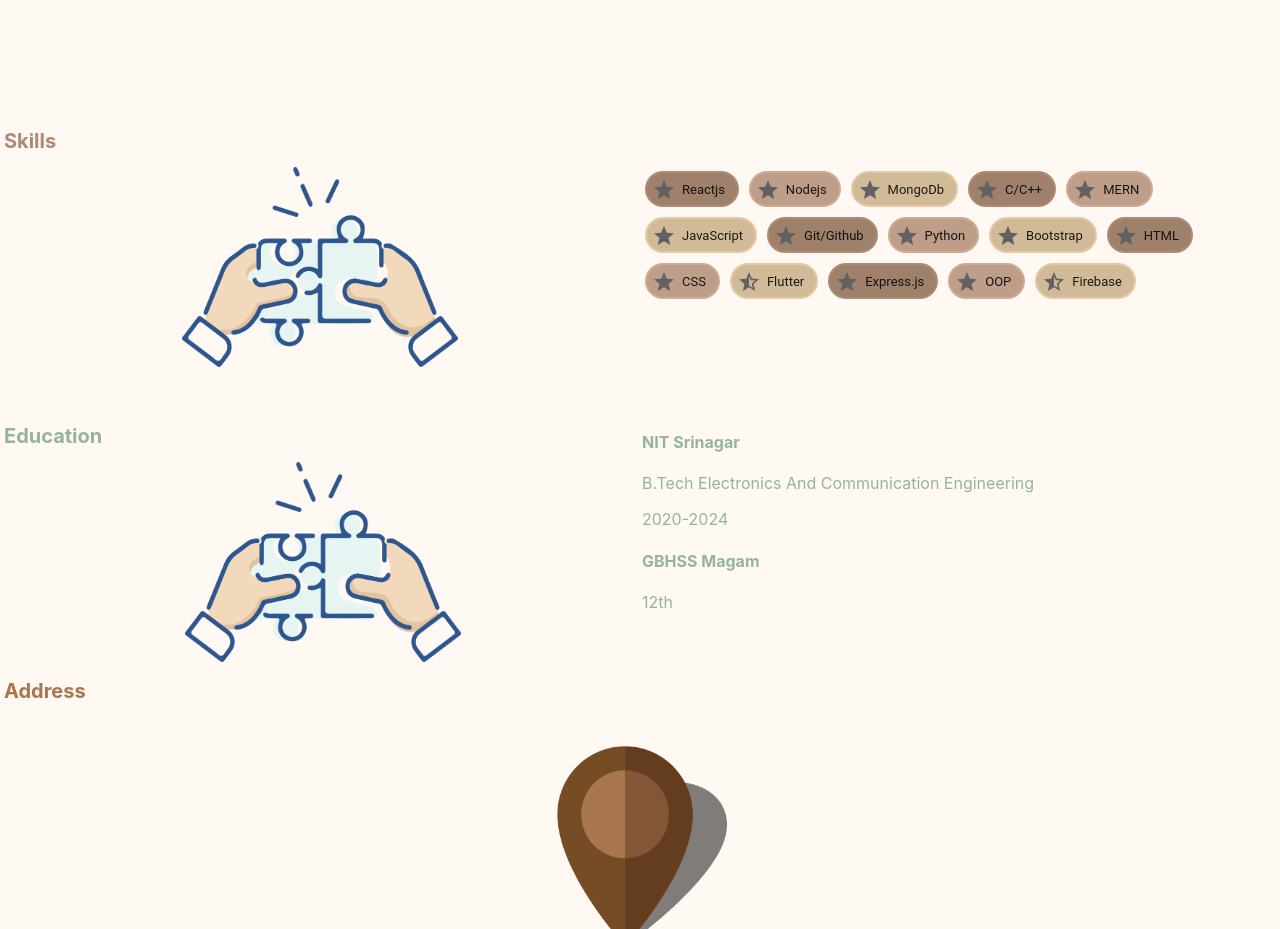
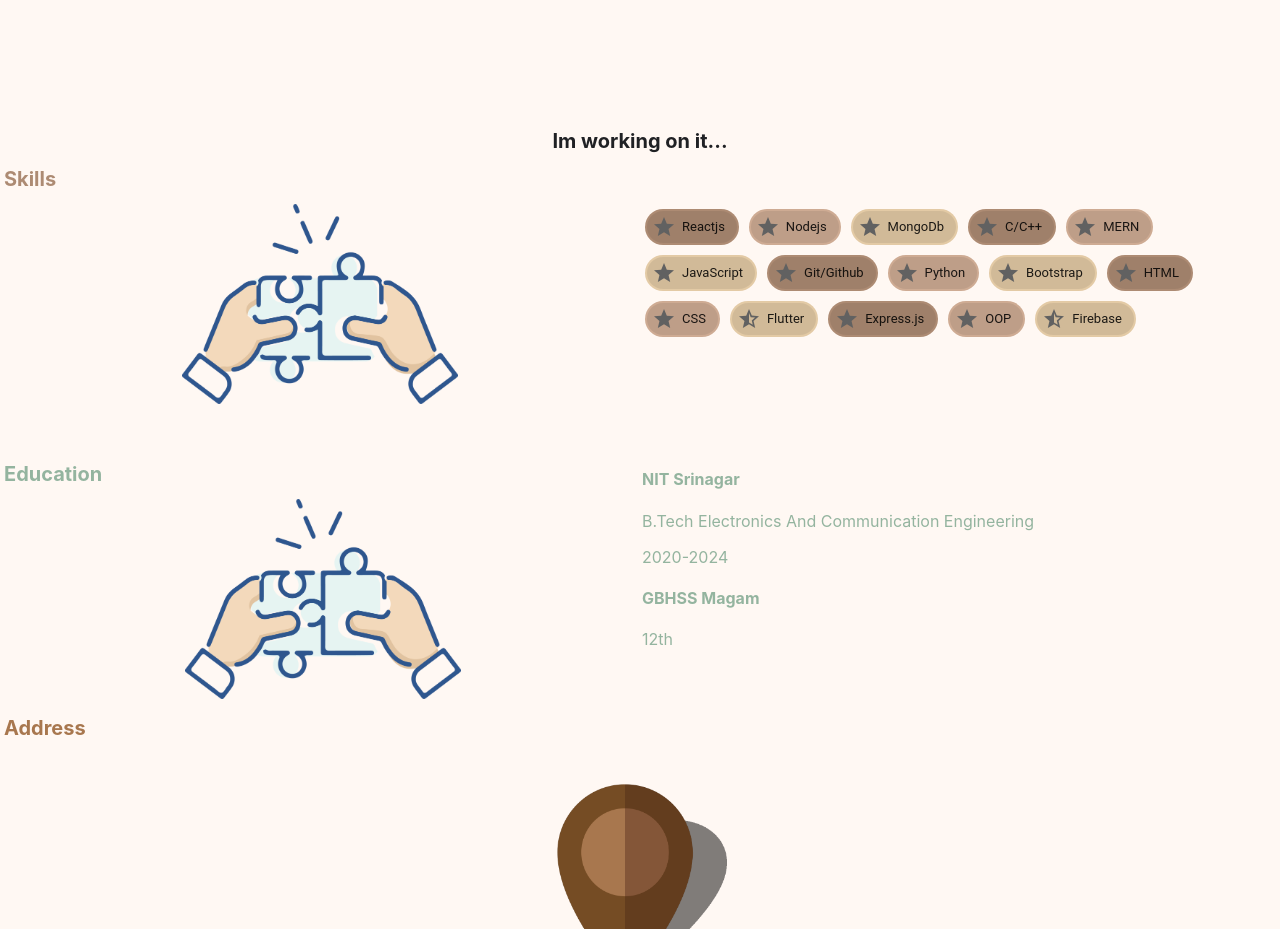
Before and after one commit to mudasirpandith/My-Website, a React (Create React App) app: page / in a window 1280 px wide. Shown: the part 780-1709 px from the top of the page. Built offline with nearby package versions, Linux system fonts and the light colour scheme.

Commit message:
Update home.jsx

```diff
--- a/src/components/home.jsx
+++ b/src/components/home.jsx
@@ -115,6 +115,7 @@ export default function Home() {
         data-aos-easing="linear"
         data-aos-duration="1000"
       >
+          <center> <h1>Im working on it...</h1> </center>
         <Skill />
       </div>
       <br />
```
